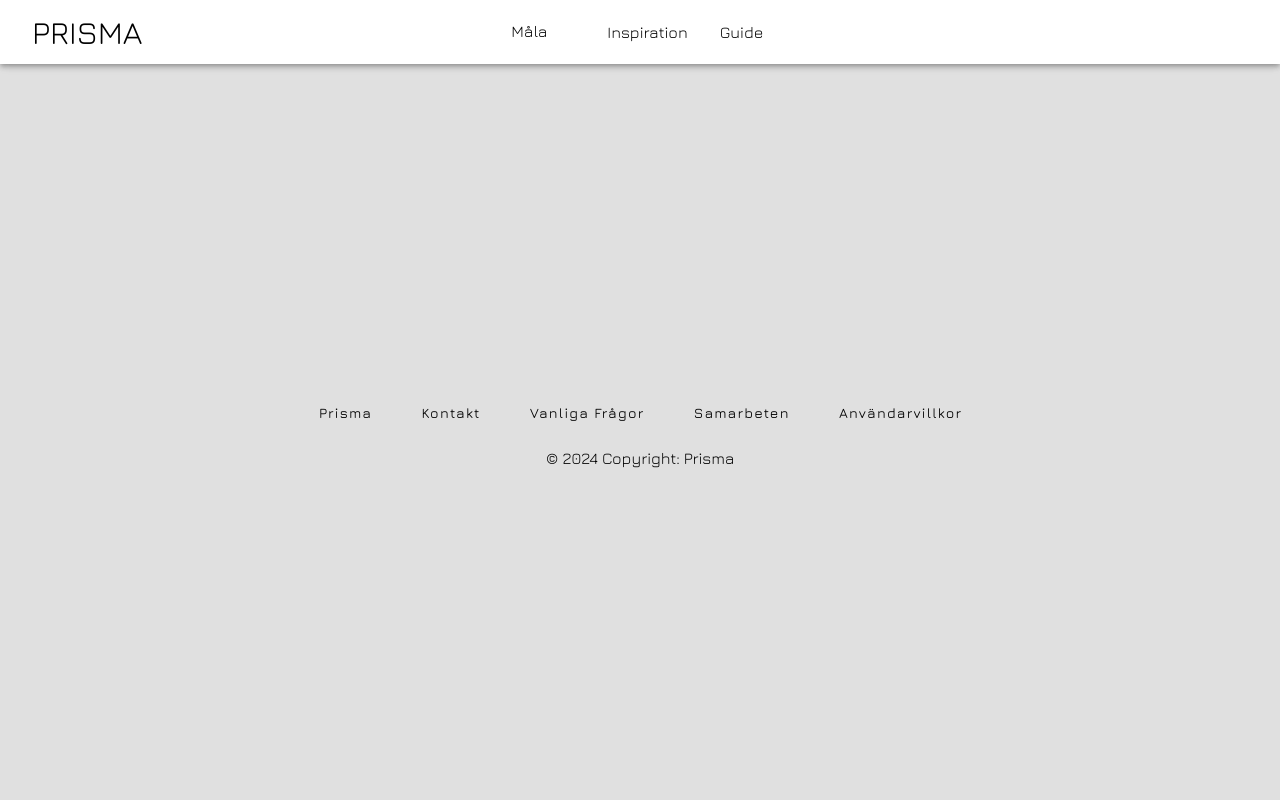
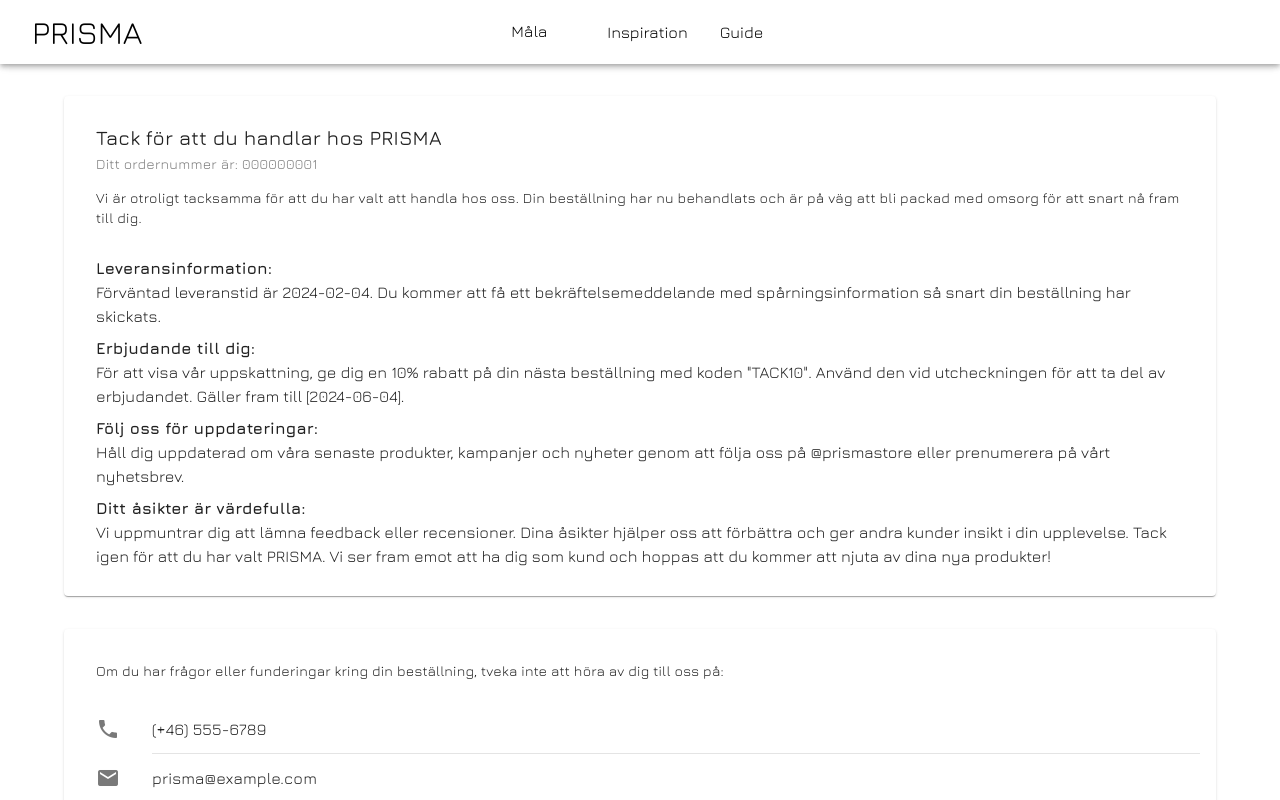
Before and after one commit to eliaslevander/AgilUtveckling-Team2, a Vue app: page /ThanksAlot in a window 1280 px wide. Shown: the top 800 px of the page. Built offline with nearby package versions, Linux system fonts and the light colour scheme; some icons are missing.

Commit message:
ThanksAlot

```diff
--- a/src/components/SearchComponent.vue
+++ b/src/components/SearchComponent.vue
@@ -42,6 +42,7 @@
   </v-list>
   <v-divider></v-divider>
   <!------->
+
 </template>
 
 <script setup>
--- a/src/router/index.js
+++ b/src/router/index.js
@@ -2,6 +2,7 @@ import { createRouter, createWebHistory } from "vue-router";
 import HomeView from "../views/HomeView.vue";
 import ProductView from "@/views/ProductView.vue";
 import CheckoutView from "@/views/CheckoutView.vue";
+import ThanksAlot from "../views/ThanksAlot.vue";
 
 const router = createRouter({
   history: createWebHistory(import.meta.env.BASE_URL),
@@ -28,7 +29,12 @@ const router = createRouter({
         path: "/checkout",
         name: "checkout",
         component: CheckoutView,
-      },
+    },
+    {
+      path: "/ThanksAlot",
+      name: "ThanksAlot",
+      component: ThanksAlot,
+    }
   ],
 });
 
--- /dev/null
+++ b/src/views/ThanksAlot.vue
@@ -0,0 +1,84 @@
+<script>
+</script>
+
+<template>
+  <div id="Message">
+<div class="d-flex align-center flex-column">
+    <v-card class="Thnks"
+      title="Tack för att du handlar hos PRISMA"
+      subtitle="Ditt ordernummer är: 000000001"
+      text="Vi är otroligt tacksamma för att du har valt att handla hos oss.
+      Din beställning har nu behandlats och är på väg att bli packad med omsorg för att snart nå fram till dig.">
+      <v-list>
+      <v-list-item>
+        <v-list-item-title id="infotitle">
+      Leveransinformation:
+      </v-list-item-title>
+        Förväntad leveranstid är 2024-02-04. Du kommer att få ett bekräftelsemeddelande med spårningsinformation så snart din beställning har skickats.
+      </v-list-item>
+      <v-list-item>
+      <v-list-item-title id="infotitle">
+      Erbjudande till dig:
+    </v-list-item-title>
+        För att visa vår uppskattning, ge dig en 10% rabatt på din nästa beställning med koden "TACK10".
+        Använd den vid utcheckningen för att ta del av erbjudandet. Gäller fram till [2024-06-04].
+      </v-list-item>
+      <v-list-item>
+      <v-list-item-title id="infotitle">
+      Följ oss för uppdateringar:
+    </v-list-item-title>
+        Håll dig uppdaterad om våra senaste produkter, kampanjer och nyheter genom att följa oss på @prismastore eller prenumerera på vårt nyhetsbrev.
+      </v-list-item>
+      <v-list-item>
+        <v-list-item-title id="infotitle">
+        Ditt åsikter är värdefulla:
+      </v-list-item-title>
+        Vi uppmuntrar dig att lämna feedback eller recensioner. Dina åsikter hjälper oss att förbättra och ger andra kunder insikt i din upplevelse.
+        Tack igen för att du har valt PRISMA. Vi ser fram emot att ha dig som kund och hoppas att du kommer att njuta av dina nya produkter!
+      </v-list-item>
+      </v-list>
+</v-card>
+<v-divider inset></v-divider>
+
+
+      <v-card class="Thnks"
+text="Om du har frågor eller funderingar kring din beställning, tveka inte att höra av dig till oss på:">
+      <v-list>
+      <v-list-item
+        prepend-icon="mdi-phone"
+        title="(+46) 555-6789"
+      ></v-list-item>
+
+      <v-divider inset></v-divider>
+
+      <v-list-item
+        prepend-icon="mdi-email"
+        title="prisma@example.com"
+      ></v-list-item>
+
+      <v-divider inset></v-divider>
+    </v-list>
+</v-card>
+
+
+
+</div>
+</div>
+  </template>
+
+  <style scoped>
+  #Message{
+    height:100vh;
+    width:100%;
+  }
+.Thnks{
+  margin:auto;
+  margin-top: 4vh;
+  padding: 2vh;
+  width: 90%;
+}
+#infotitle {
+  font-weight: 800;
+}
+
+</style>
```
